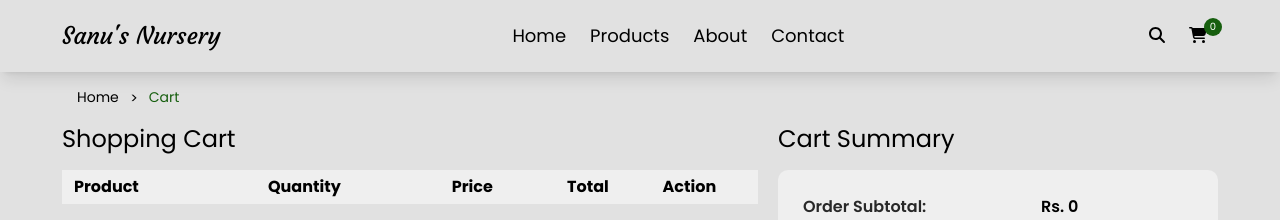
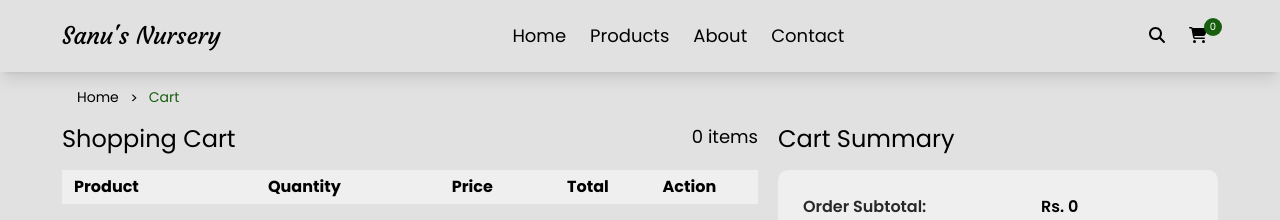
Before and after one commit to SanjeevMhn/sanusnurseryAngular, an Angular app: page /home/cart in a window 1280 px wide. Shown: the top 220 px of the page. Built offline with nearby package versions, Linux system fonts and the light colour scheme.

Commit message:
[ADDED]: added cart item counter in cart page

```diff
--- a/src/app/modules/home/cart/cart.component.html
+++ b/src/app/modules/home/cart/cart.component.html
@@ -11,8 +11,12 @@
 
         <article class="cart-details-container h-[calc(100%-51px)] flex flex-col md:flex-row md:pb-[30px]">
             <article class="cart-items-container pb-[10px] md:pb-0 md:pr-[10px] flex-grow overflow-y-auto">
-                <h2 class="text-lg md:text-2xl pb-[15px] sticky top-0 bg-[#e1e1e1] z-[10] header-text">Shopping Cart
-                </h2>
+                <div class="title-container flex justify-between  pb-[15px] sticky top-0 bg-[#e1e1e1] z-[10] header-text">
+                    <h2 class="text-lg md:text-2xl">Shopping Cart
+                    </h2>
+                    <span class="items-counter text-lg">{{cartItems.length > 1 ? cartItems.length + " items" : cartItems.length === 0 ? cartItems.length + " items" : cartItems.length + " item" }}</span>
+                </div>
+
                 <!-- <ul class="cart-items-list">
                     <li class="cart-list-item" *ngFor="let item of cartItems">
                         <a class="cart-list-link p-[15px] relative block">
```
Also changed, not shown: 5 other files (tests, documents, lock files or other folders).
